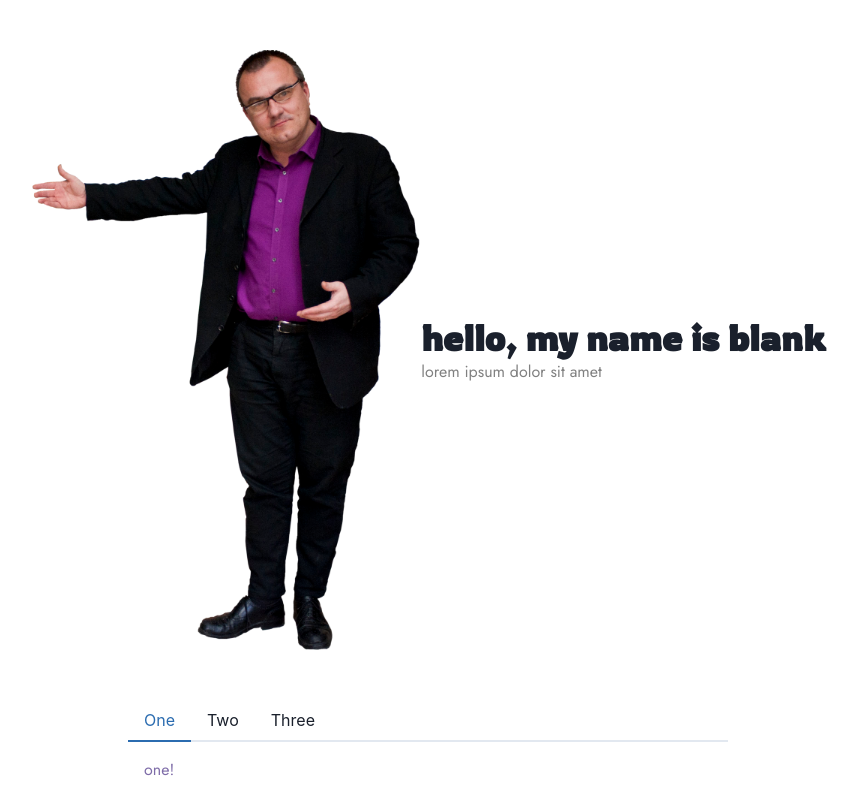
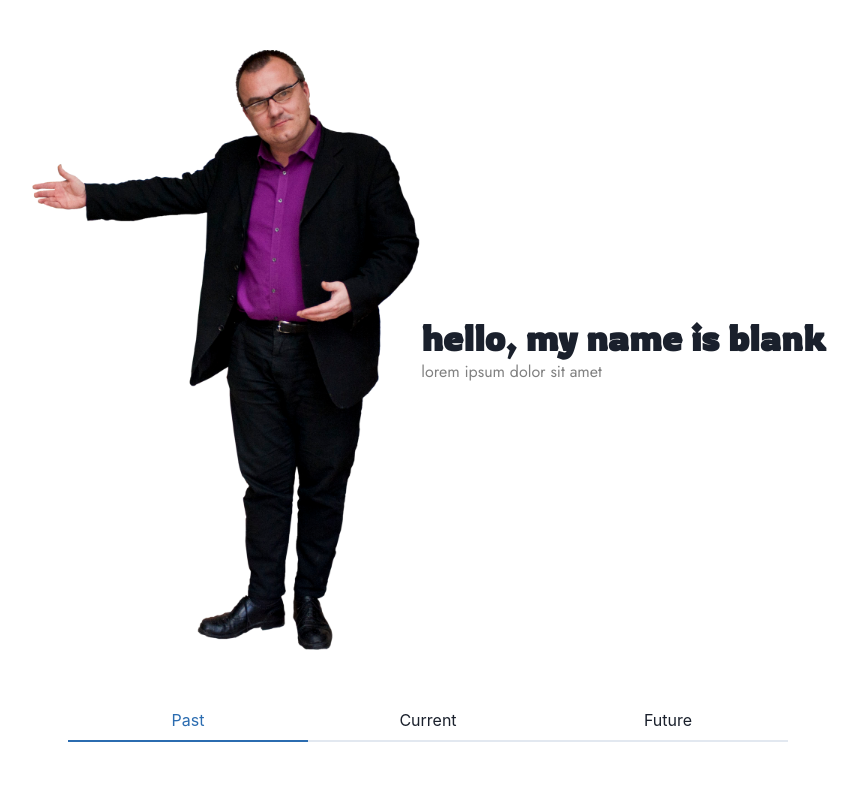
Before and after one commit to matthewfritsch/Writers_Site-React, a React (Create React App) app: page / in a window 1280 px wide. Shown: the top 800 px of the page, without its empty margins (212-1070 px from the left). Built offline with nearby package versions, Linux system fonts and the light colour scheme.

Commit message:
Experience boxes, with ExperienceBox component

```diff
--- a/src/components/Experience.js
+++ b/src/components/Experience.js
@@ -1,29 +1,35 @@
-import { Tabs, TabList, TabPanels, Tab, TabPanel } from '@chakra-ui/react'
+import { Box, Center, Tabs, TabList, TabPanels, Tab, TabPanel } from '@chakra-ui/react'
+import ExperienceBox from './ExperienceBox';
 
 const Experience = () => {
+
+  const tabListSize = 720;
+  const tabSize = tabListSize/3;
+
   return (
-    <div className='containers'>
+    <Center>
       {/* <h4>Experience</h4> */}
       <Tabs>
-        <TabList width={600}>
-          <Tab>One</Tab>
-          <Tab>Two</Tab>
-          <Tab>Three</Tab>
+        <TabList width={tabListSize}>
+          <Tab width={tabSize}>Past</Tab>
+          <Tab width={tabSize}>Current</Tab>
+          <Tab width={tabSize}>Future</Tab>
         </TabList>
 
-        <TabPanels>
+        <TabPanels minHeight={200}>
           <TabPanel>
-            <p>one!</p>
+            <ExperienceBox title='Software Engineer' workName='Stripe'/>
+            <ExperienceBox />
           </TabPanel>
           <TabPanel>
-            <p>two!</p>
+          <ExperienceBox title='Software Engineer' workName='Stripe'/>
           </TabPanel>
           <TabPanel>
-            <p>three!</p>
+          <ExperienceBox title='Software Engineer' workName='Stripe' workLink='stripe.com'/>
           </TabPanel>
         </TabPanels>
       </Tabs>
-    </div>
+    </Center>
   )
 }
 
--- /dev/null
+++ b/src/components/ExperienceBox.js
@@ -0,0 +1,19 @@
+import { Center, Container, Flex, Link, Text } from "@chakra-ui/react"
+
+
+const ExperienceBox = ({title, workName, workLink, timeframe}) => {
+
+    const width = 560;
+
+  return ( !title || !workName || !workLink ? <></> : (
+    <Container w={width} borderRadius={8} padding={3} border='2px' borderColor='#749ECB' display='flex' flexDir='column' justifyContent='center' flex minH={30}>
+        <Flex flexDir='row'>
+            <Text marginRight={2} textStyle='underline'>{title}</Text>
+            <Link color='blue.400' href={'http://'+workLink}>@{workName}</Link>
+        </Flex>
+        <Text>{timeframe}</Text>
+    </Container>
+  ))
+}
+
+export default ExperienceBox
```
